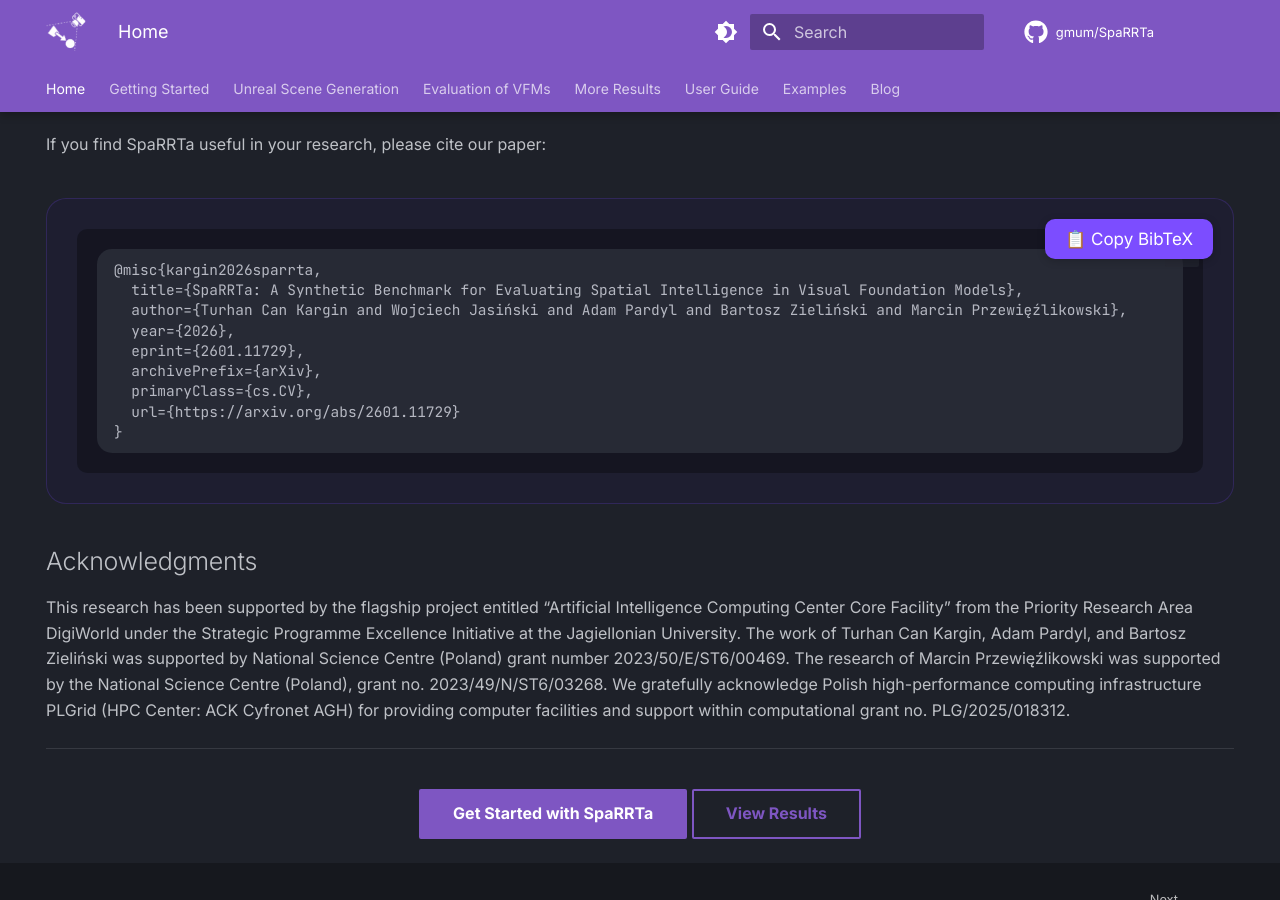
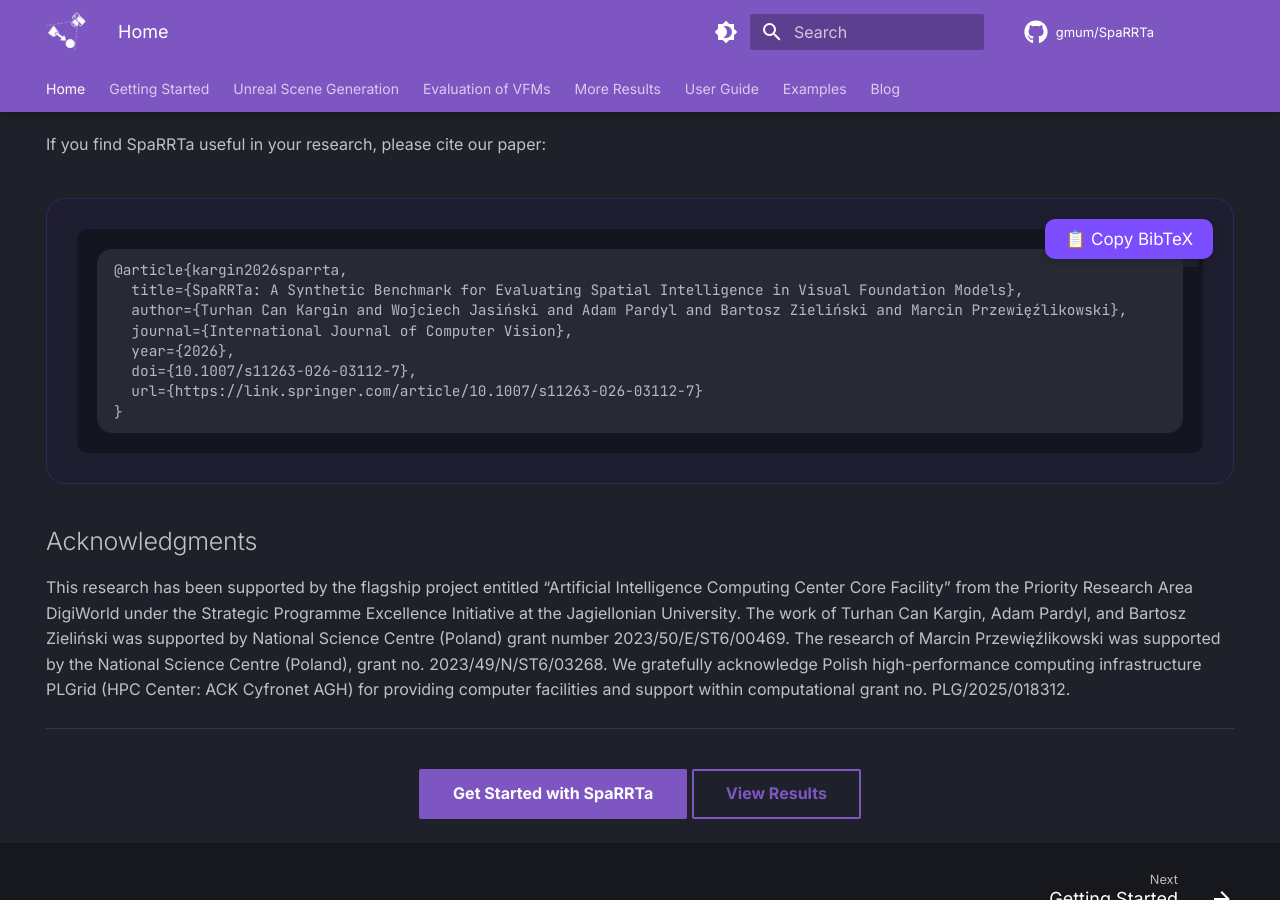
Before and after one commit to gmum/SpaRRTa, an MkDocs documentation site: the page built from docs/index.md, in a window 1280 px wide and 900 px high, scrolled down 4670 px. Built offline with MkDocs 1.6.1 and Material for MkDocs 9.7.7, drawn with Linux system fonts in a browser that asks for light colours; comment, search, counter and statistics services are not loaded; some of the changed text lies outside the part shown.

Commit message:
docs: update paper references and citations for IJCV publication

```diff
--- a/docs/index.md
+++ b/docs/index.md
@@ -24,6 +24,9 @@
       <a href="https://github.com/gmum/SpaRRTa/blob/main/LICENSE">
         <img src="https://img.shields.io/github/license/gmum/SpaRRTa?style=for-the-badge&labelColor=1a1a2e&color=536dfe" alt="License">
       </a>
+      <a href="https://link.springer.com/article/10.1007/s11263-026-03112-7" target="_blank">
+        <img src="https://img.shields.io/badge/IJCV-2026-00599c?style=for-the-badge&logo=springer&logoColor=white&labelColor=1a1a2e" alt="IJCV">
+      </a>
       <a href="https://arxiv.org/abs/2601.11729">
         <img src="https://img.shields.io/badge/arXiv-2601.11729-b31b1b?style=for-the-badge&logo=arxiv&logoColor=white&labelColor=1a1a2e" alt="arXiv">
       </a>
@@ -37,7 +40,7 @@
       <a href="https://github.com/gmum/SpaRRTa" class="hero-btn hero-btn-secondary" target="_blank">
         <span class="twemoji">📦</span> GitHub
       </a>
-      <a href="https://arxiv.org/abs/2601.11729" class="hero-btn hero-btn-secondary" target="_blank">
+      <a href="https://link.springer.com/article/10.1007/s11263-026-03112-7" class="hero-btn hero-btn-secondary" target="_blank">
         <span class="twemoji">📄</span> Paper
       </a>
       <a href="https://huggingface.co/datasets/turhancan97/SpaRRTa" class="hero-btn hero-btn-secondary" target="_blank">
@@ -215,14 +218,13 @@
 
 <div class="citation-box">
   <button class="citation-copy-btn">📋 Copy BibTeX</button>
-  <pre><code class="language-bibtex">@misc{kargin2026sparrta,
+  <pre><code class="language-bibtex">@article{kargin2026sparrta,
   title={SpaRRTa: A Synthetic Benchmark for Evaluating Spatial Intelligence in Visual Foundation Models},
   author={Turhan Can Kargin and Wojciech Jasiński and Adam Pardyl and Bartosz Zieliński and Marcin Przewięźlikowski},
+  journal={International Journal of Computer Vision},
   year={2026},
-  eprint={2601.11729},
-  archivePrefix={arXiv},
-  primaryClass={cs.CV},
-  url={https://arxiv.org/abs/2601.11729}
+  doi={10.1007/s11263-026-03112-7},
+  url={https://link.springer.com/article/10.1007/s11263-026-03112-7}
 }</code></pre>
 </div>
 
--- a/docs/overrides/main.html
+++ b/docs/overrides/main.html
@@ -2,7 +2,7 @@
 
 {% block announce %}
   <div class="announcement-content">
-    🎉 <strong>Paper submitted!</strong> SpaRRTa benchmark for evaluating spatial intelligence in VFMs.
-    <a href="https://arxiv.org/abs/2601.11729" target="_blank">Read the paper →</a>
+    🎉 <strong>Published in IJCV!</strong> SpaRRTa benchmark for evaluating spatial intelligence in VFMs.
+    <a href="https://link.springer.com/article/10.1007/s11263-026-03112-7" target="_blank">Read the paper →</a>
   </div>
 {% endblock %}
```
Also changed, not shown: README.md (+6 -6 lines), docs/blog/posts/welcome.md (+4 -5 lines), spatial-evaluation/README.md (+5 -3 lines).
